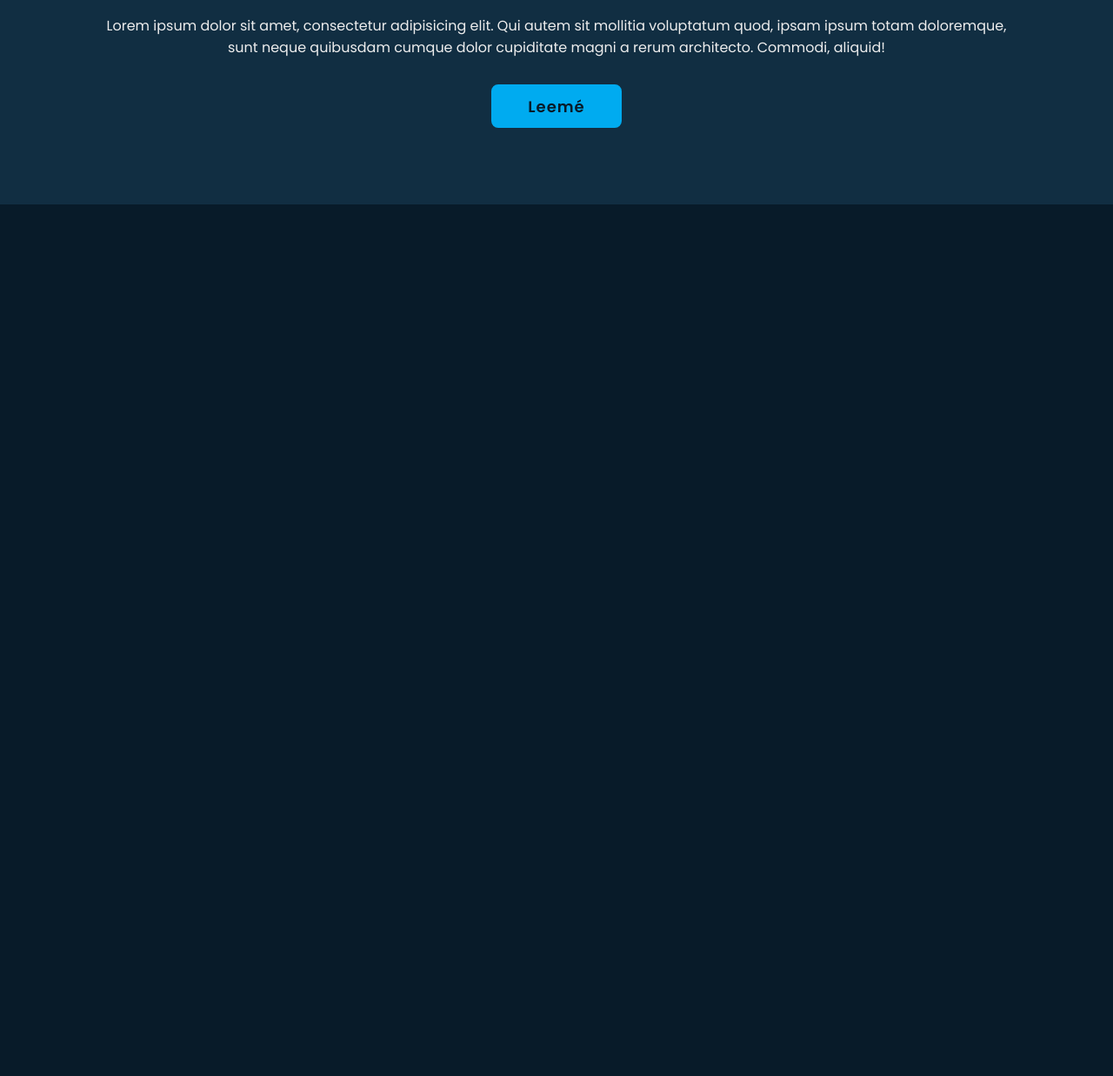
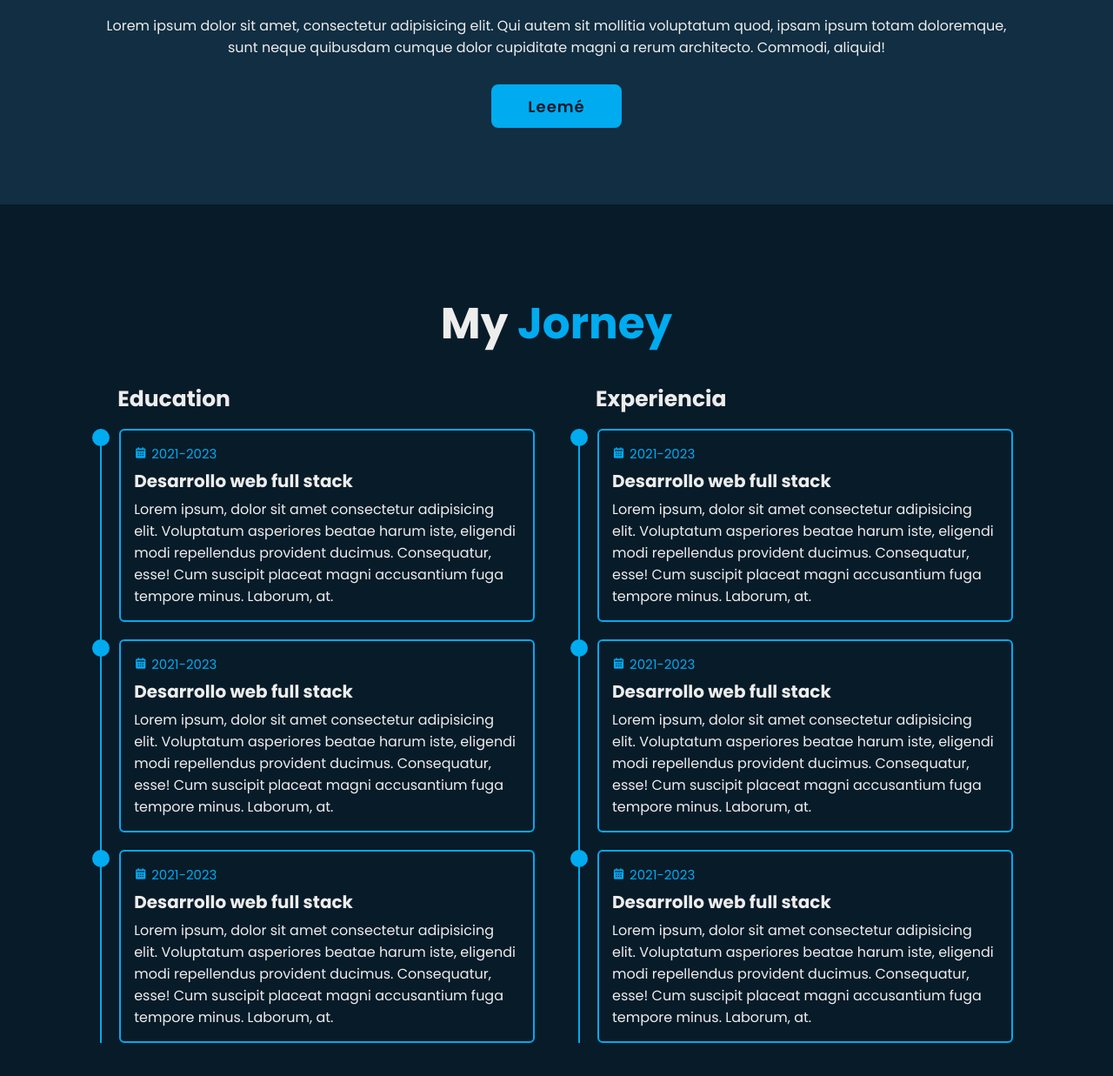
Before and after one commit to elboop86/Portfolio_Website, a plain HTML site: page index.html in a window 1280 px wide. Shown: the part 1365-2602 px from the top of the page at 87% size. Before the commit the page ends 1600 px from the top, so only its background shows below. Drawn offline with nearby package versions, Linux system fonts and the light colour scheme.

Commit message:
section education y experience

```diff
--- a/css/style.css
+++ b/css/style.css
@@ -303,3 +303,94 @@ span {
 .btn-box.btns a::before {
     background: var(--second-bg-color);
 }
+
+/* Education zone */
+
+.education {
+    display: flex;
+    justify-content: center;
+    align-items: center;
+    flex-direction: column;
+    min-height: auto;
+    padding-bottom: 5rem;
+}
+
+.education .education-row {
+    display: flex;
+    flex-wrap: wrap;
+    gap: 5rem;
+}
+
+.education-row .education-column {
+    flex: 1 1 40rem;
+}
+
+.education-column .title {
+    font-size: 2.5rem;
+    margin: 0 0 1.5rem 2rem;
+}
+
+.education-column .education-box {
+    border-left: .2rem solid var(--main-color);
+}
+
+.education-box .education-content {
+    position: relative;
+    padding-left: 2rem;
+}
+
+
+.education-content .content {
+    position: relative;
+    padding: 1.5rem;
+    border: .2rem solid var(--main-color);
+    border-radius: .6rem;
+    margin-bottom: 2rem;
+    overflow: hidden;
+}
+
+.education-content .content::before {
+    content: '';
+    position: absolute;
+    top: 0;
+    left: 0;
+    width: 0;
+    height: 100%;
+    background: var(--second-bg-color);
+    z-index: -1;
+    transition: .5s;
+}
+
+.education-content .content:hover::before {
+    width: 100%;
+}
+
+.education-box .education-content::before {
+    content: '';
+    position: absolute;
+    top: 0;
+    left: -1.1rem;
+    width: 2rem;
+    height: 2rem;
+    background: var(--main-color);
+    border-radius: 50%;
+}
+
+.education-content .content .year {
+    font-size: 1.5rem;
+    color: var(--main-color);
+    padding-bottom: .5rem;
+}
+
+.education-content .content .year i {
+    padding-right: .5rem;
+}
+
+.education-content .content h3 {
+    font-size: 2rem;
+}
+
+.education-content .content p {
+    font-size: 1.6rem;
+    padding-top: .5rem;
+}
--- a/index.html
+++ b/index.html
@@ -58,22 +58,95 @@
     <!-- About section desing -->
 
     <section class="about" id="about">
-      <h2 class="heading">About <span> Me</span></h2>
-
+  <h2 class="heading">About <span>Me</span></h2>
   <div class="about-img">
     <img src="img/home-img4.jpg" alt="" />
     <span class="circle-spin"></span>
   </div>
-
   <div class="about-content">
     <h3>Desarrollador frontend</h3>
-        <p>Lorem ipsum dolor sit amet, consectetur adipisicing elit. Qui autem sit
-          mollitia voluptatum quod, ipsam ipsum totam doloremque, sunt neque quibusdam cumque
-           dolor cupiditate magni a rerum architecto. Commodi, aliquid!
+    <p>
+      Lorem ipsum dolor sit amet, consectetur adipisicing elit. Qui autem sit mollitia voluptatum quod, ipsam ipsum totam doloremque, sunt neque quibusdam cumque dolor cupiditate magni a rerum architecto. Commodi, aliquid!
     </p>
-
     <div class="btn-box btns">
       <a href="#" class="btn">Leemé</a>
+    </div>
+  </div>
+</section>
+
+<!-- Seccion education design -->
+
+<section class="education" id="education">
+  <h2 class="heading">My <span>Jorney</span></h2>
+  <div class="education-row">
+    <div class="education-column">
+      <h3 class="title">Education</h3>
+      <div class="education-box">
+        <div class="education-content">
+          <div class="content">
+            <div class="year"><i class='bx bxs-calendar'></i>2021-2023</div>
+            <h3>Desarrollo web full stack</h3>
+            <p>
+              Lorem ipsum, dolor sit amet consectetur adipisicing elit. Voluptatum asperiores beatae harum iste, eligendi modi repellendus provident ducimus. Consequatur, esse! Cum suscipit placeat magni accusantium fuga tempore minus. Laborum, at.
+            </p>
+          </div>
+        </div>
+
+         <div class="education-content">
+          <div class="content">
+            <div class="year"><i class='bx bxs-calendar'></i>2021-2023</div>
+            <h3>Desarrollo web full stack</h3>
+            <p>
+              Lorem ipsum, dolor sit amet consectetur adipisicing elit. Voluptatum asperiores beatae harum iste, eligendi modi repellendus provident ducimus. Consequatur, esse! Cum suscipit placeat magni accusantium fuga tempore minus. Laborum, at.
+            </p>
+          </div>
+        </div>
+
+         <div class="education-content">
+          <div class="content">
+            <div class="year"><i class='bx bxs-calendar'></i>2021-2023</div>
+            <h3>Desarrollo web full stack</h3>
+            <p>
+              Lorem ipsum, dolor sit amet consectetur adipisicing elit. Voluptatum asperiores beatae harum iste, eligendi modi repellendus provident ducimus. Consequatur, esse! Cum suscipit placeat magni accusantium fuga tempore minus. Laborum, at.
+            </p>
+          </div>
+        </div>
+      </div>
+    </div>
+      <!-- Experience zone -->
+    <div class="education-column">
+      <h3 class="title">Experiencia</h3>
+      <div class="education-box">
+        <div class="education-content">
+          <div class="content">
+            <div class="year"><i class='bx bxs-calendar'></i>2021-2023</div>
+            <h3>Desarrollo web full stack</h3>
+            <p>
+              Lorem ipsum, dolor sit amet consectetur adipisicing elit. Voluptatum asperiores beatae harum iste, eligendi modi repellendus provident ducimus. Consequatur, esse! Cum suscipit placeat magni accusantium fuga tempore minus. Laborum, at.
+            </p>
+          </div>
+        </div>
+
+         <div class="education-content">
+          <div class="content">
+            <div class="year"><i class='bx bxs-calendar'></i>2021-2023</div>
+            <h3>Desarrollo web full stack</h3>
+            <p>
+              Lorem ipsum, dolor sit amet consectetur adipisicing elit. Voluptatum asperiores beatae harum iste, eligendi modi repellendus provident ducimus. Consequatur, esse! Cum suscipit placeat magni accusantium fuga tempore minus. Laborum, at.
+            </p>
+          </div>
+        </div>
+
+         <div class="education-content">
+          <div class="content">
+            <div class="year"><i class='bx bxs-calendar'></i>2021-2023</div>
+            <h3>Desarrollo web full stack</h3>
+            <p>
+              Lorem ipsum, dolor sit amet consectetur adipisicing elit. Voluptatum asperiores beatae harum iste, eligendi modi repellendus provident ducimus. Consequatur, esse! Cum suscipit placeat magni accusantium fuga tempore minus. Laborum, at.
+            </p>
+          </div>
+        </div>
+      </div>
     </div>
   </div>
 </section>
```
Also changed, not shown: 1 other file. Lines whose indentation alone changed are shown as unchanged.
